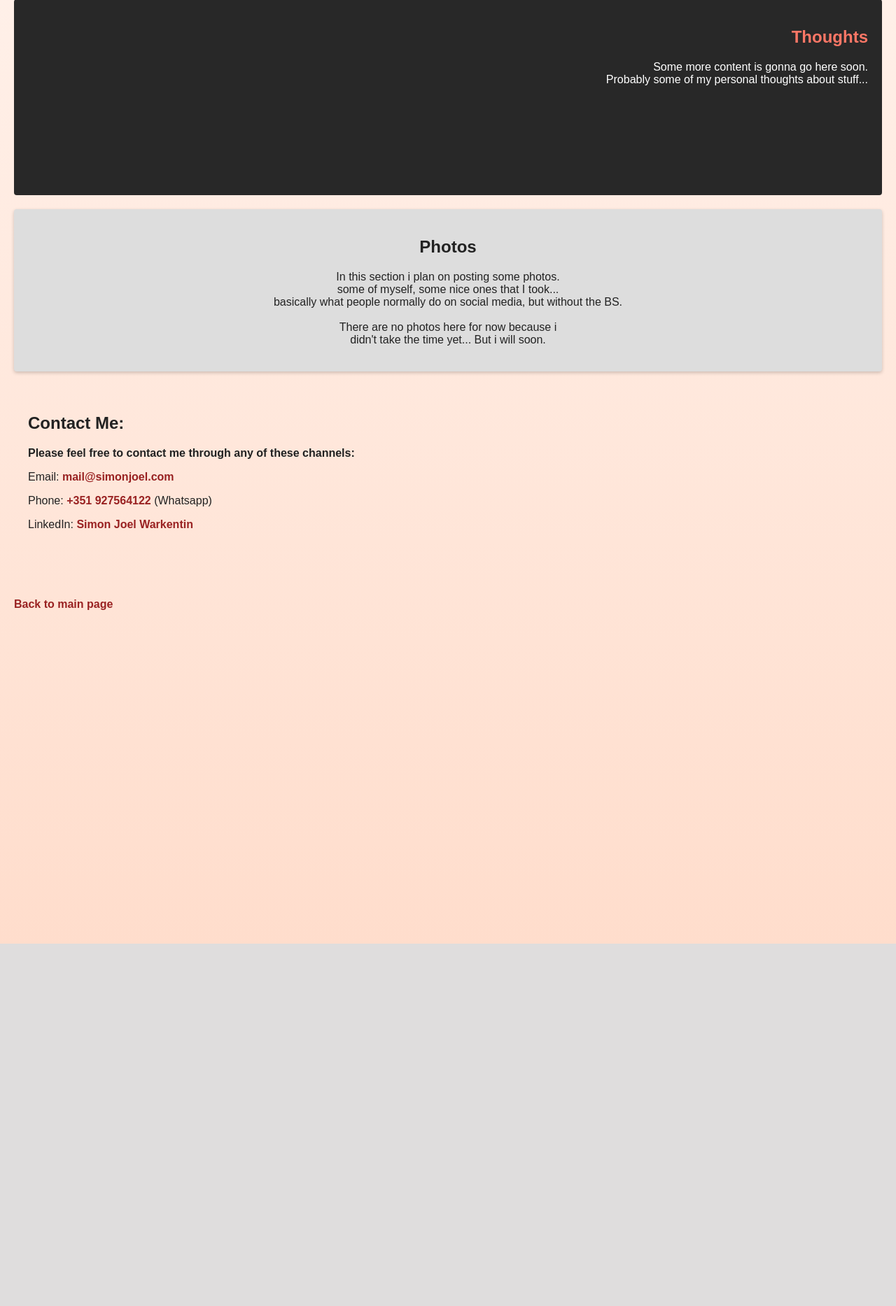
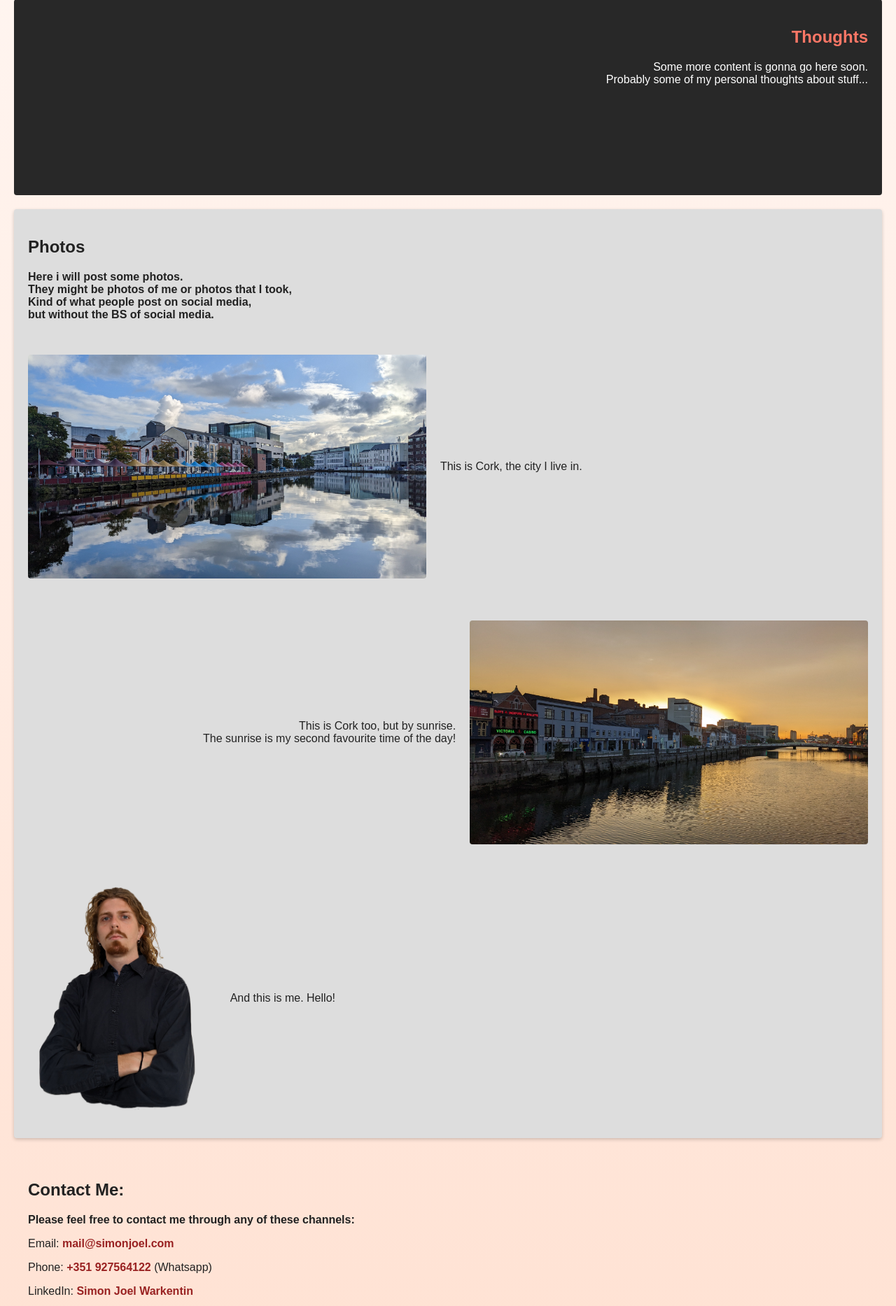
Before and after one commit to SimonJoelWarkentin/simonjoel, a PHP site: page /about_me.php in a window 1280 px wide. Shown: the part 1096-2963 px from the top of the page at 70% size. Before the commit the page ends 2445 px from the top, so only its background shows below. Run offline with PHP 8.4, Linux system fonts and the light colour scheme.

Commit message:
added photo section

```diff
--- a/about_me.php
+++ b/about_me.php
@@ -121,16 +121,29 @@ I'm always grateful for new connections and shared stories.
             <p>Some more content is gonna go here soon.<br>Probably some of my personal thoughts about stuff...</p>
 		<hr><hr><hr>
 	</section>
-	<section id="content1">
+
+	<section id="content7">
 	    <h2>Photos</h2>
-	    <p>In this section i plan on posting some photos.
-		<br>some of myself, some nice ones that I took...
-		<br>basically what people normally do on social media, but without the BS.
-		<br><br>There are no photos here for now because i
-		<br>didn't take the time yet... But i will soon.
-	    </p>
+	    <b>Here i will post some photos.<br>They might be photos of me or photos that I took,<br>Kind of what people post on social media,<br>but without the BS of social media.</b>
+<hr>
+	    <div class="image-text-wrapper">
+	        <img src="assets/images/cork.jpg" alt="Cork" class="left-image">
+	        <p>This is Cork, the city I live in.</p>
+	    </div>
+	    <hr>
+	    <div class="image-text-wrapper right-aligned">
+	        <img src="assets/images/cork2.jpg" alt="Cork by sunset" class="right-image">
+	        <p>This is Cork too, but by sunrise.<br>The sunrise is my second favourite time of the day!</p>
+	    </div>
+	    <hr>
+	    <div class="image-text-wrapper">
+	        <img src="assets/images/simon2.png" alt="Simon" class="left-image">
+		<p>And this is me. Hello!</p>
+<hr>
+	    </div>
 	</section>
-        <section id="content6">
+
+	<section id="content6">
            <h2>Contact Me:</h2>
             <b>Please feel free to contact me through any of these channels:</b>
             <p>Email: <a href="mailto:mail@simonjoel.com">mail@simonjoel.com</a></p>
--- a/dark.css
+++ b/dark.css
@@ -187,6 +187,45 @@ a[href]:hover {
     margin-bottom: 5%;
 }
 
+#content7 {
+    padding: 20px;
+    text-align: left;
+    background-color: #464646;
+    color: #fff;
+    box-shadow: 0px 2px 5px 0px rgba(0,0,0,0.2);
+}
+
+#content7 h2 {
+    color: #FF7766;
+}
+
+.image-text-wrapper {
+    display: flex;
+    align-items: center;
+    margin-bottom: 20px;
+}
+
+.image-text-wrapper p {
+    flex: 1;
+    margin: 0 20px;
+}
+
+.left-image,
+.right-image {
+    border-radius: 4px;
+    height: 40vh;
+    width: auto;
+}
+
+.right-aligned {
+    flex-direction: row-reverse;
+}
+
+.right-aligned p {
+    text-align: right;
+}
+
+
 footer {
     font-size: 14px;
     font-weight: normal;
--- a/index.php
+++ b/index.php
@@ -38,7 +38,7 @@
                     <div id="dropdown-3" class="dropdown-content">
                         <a href="about_me.php">About Me</a>
                         <a href="about_me.php#content4">Thoughts</a>
-			<a href="about_me.php#content1">Photos</a>
+			<a href="about_me.php#content7">Photos</a>
 			<a href="about_me.php#content6">Contact</a>
                     </div>
                 </li>
--- a/style.css
+++ b/style.css
@@ -187,6 +187,39 @@ a[href]:hover {
     color: #fff
 }
 
+#content7 {
+    padding: 20px;
+    background-color: #ddd;
+    box-shadow: 0px 2px 5px 0px rgba(0,0,0,0.2);
+}
+
+.image-text-wrapper {
+    display: flex;
+    align-items: center;
+    margin-bottom: 20px;
+}
+
+.image-text-wrapper p {
+    flex: 1; /* Ensure the text takes up all available space */
+    margin: 0 20px; /* Margin between image and text */
+}
+
+.left-image,
+.right-image {
+    border-radius: 4px;
+    height: 40vh;
+    width: auto;
+}
+
+.right-aligned {
+    flex-direction: row-reverse;
+}
+
+.right-aligned p {
+    text-align: right;
+}
+
+
 footer {
     font-size: 14px;
     font-weight: normal;
```
Also changed, not shown: assets/images/cork.jpg (added), assets/images/cork2.jpg (added).
